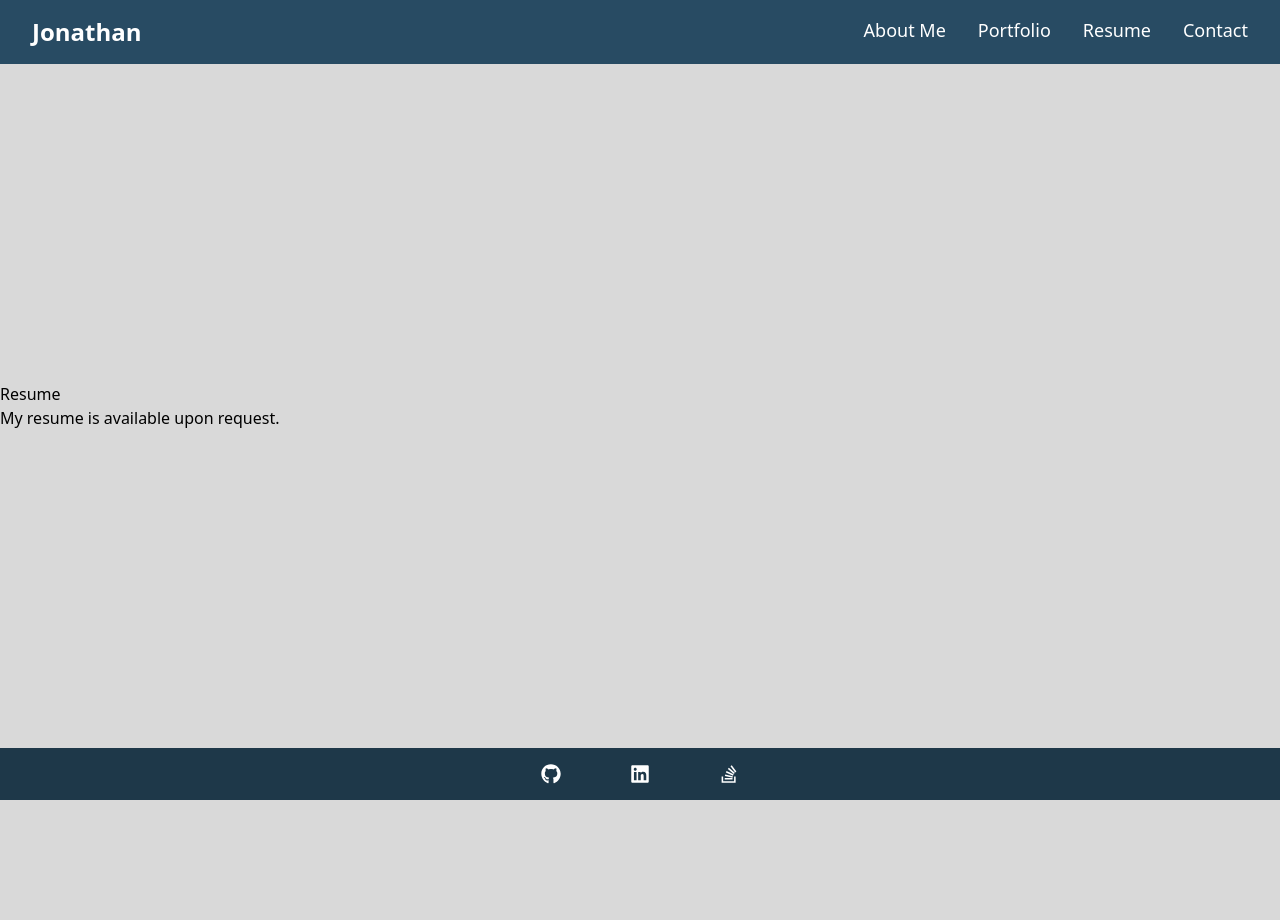
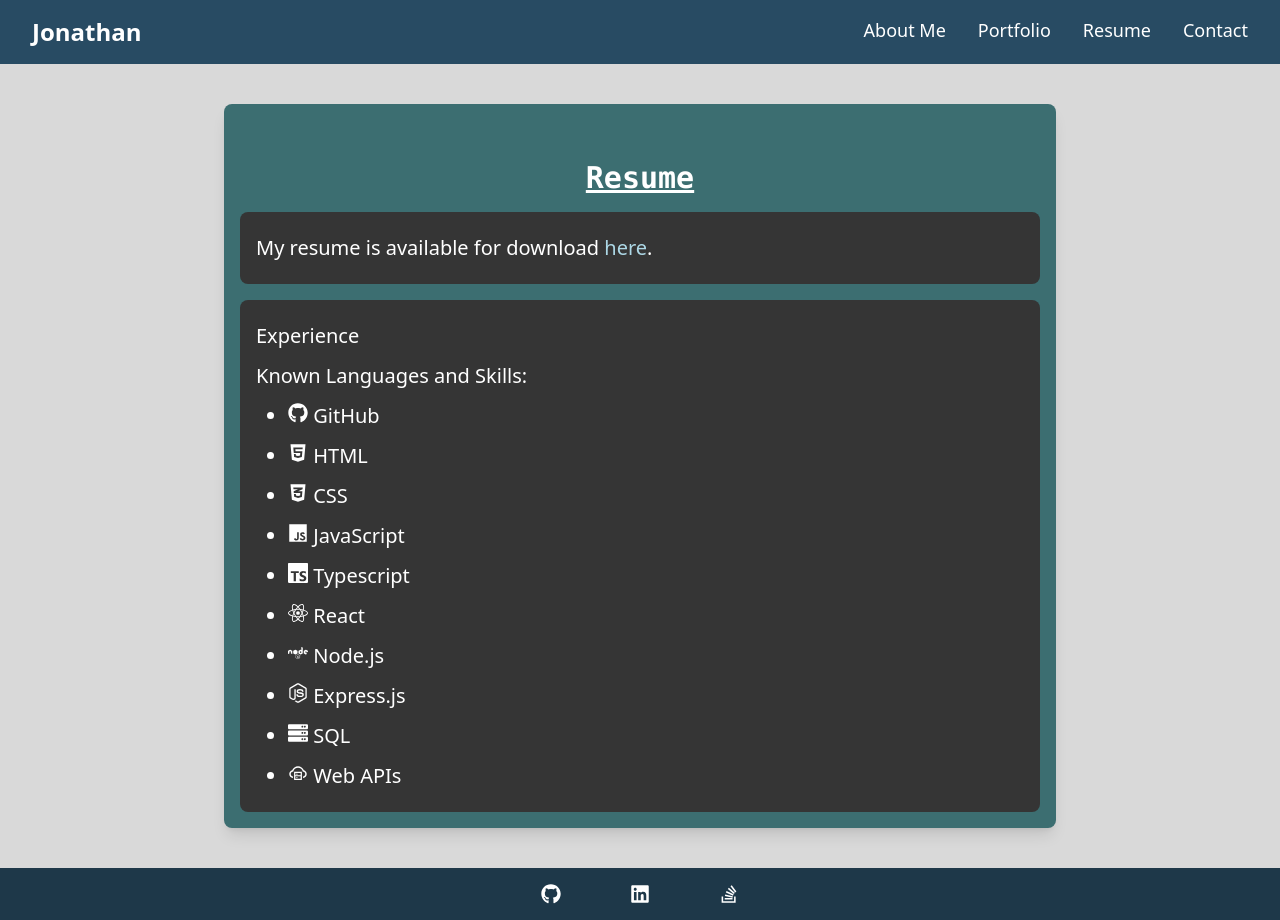
Before and after one commit to xPandemonium/Portfolio, a React (Vite) app: page /Resume in a window 1280 px wide. Before the commit the page ends 800 px from the top, so only its background shows below. Built offline with nearby package versions, Linux system fonts and the light colour scheme.

Commit message:
Added the Resume page

```diff
--- a/src/Styles/Styles.jsx
+++ b/src/Styles/Styles.jsx
@@ -1,6 +1,7 @@
 export const Styles = {
     // Nav links
     navLinks: 'hover:text-bg hover:underline',
+    link: 'text-link hover:text-linkHover hover:underline',
     // Container
     container: 'bg-main p-4 min-xl:w-[65%] max-sm:w-[90%] w-[80%] mx-auto my-10 rounded-lg shadow-lg text-white',
     errorContainer: 'bg-error p-4 min-xl:w-[65%] max-sm:w-[90%] w-[80%] mx-auto my-10 rounded-lg shadow-lg text-white',
--- a/src/index.css
+++ b/src/index.css
@@ -12,4 +12,6 @@
     --color-btext: #555555;
     --color-outlineFocus: #7bdfff;
     --color-outline: #d8d8d8;
+    --color-link: #ADD8E6;
+    --color-linkHover: #7bdfff;
 }
--- a/src/pages/AboutMe.jsx
+++ b/src/pages/AboutMe.jsx
@@ -26,7 +26,7 @@ export default function AboutMe() {
 
           {/* List of Languages I've learned */}
           <ul className="list-disc ml-8">
-          <li><span className="inline-flex"><FaGithub /></span> GitHub</li>
+            <li><span className="inline-flex"><FaGithub /></span> GitHub</li>
             <li><span className="inline-flex"><FaHtml5 /></span> HTML</li>
             <li><span className="inline-flex"><FaCss3Alt /></span> CSS</li>
             <li><span className="inline-flex"><FaJs /></span> JavaScript</li>
--- a/src/pages/Resume.jsx
+++ b/src/pages/Resume.jsx
@@ -1,8 +1,33 @@
+import { Styles } from "../Styles/Styles";
+import { FaHtml5, FaCss3Alt, FaJs, FaNode, FaNodeJs, FaServer, FaGithub} from "react-icons/fa";
+import { SiTypescript, SiReact,  } from "react-icons/si";
+import { AiOutlineCloudServer } from "react-icons/ai";
+
 export default function Resume() {
     return (
-        <div>
-        <h1>Resume</h1>
-        <p>My resume is available upon request.</p>
+        <div className="flex items-center">
+            <div className={Styles.container}>
+                <h1 className={Styles.pageTittle}>Resume</h1>
+                <div className={Styles.paragraphContainer}>
+                    <p>My resume is available for download <a href="/resume.pdf" className={Styles.link}>here</a>.</p>
+                </div>
+                <div className={Styles.paragraphContainer}>
+                    <h2>Experience</h2>
+                    <p>Known Languages and Skills:</p>
+                    <ul className="list-disc ml-8">
+                        <li><span className="inline-flex"><FaGithub /></span> GitHub</li>
+                        <li><span className="inline-flex"><FaHtml5 /></span> HTML</li>
+                        <li><span className="inline-flex"><FaCss3Alt /></span> CSS</li>
+                        <li><span className="inline-flex"><FaJs /></span> JavaScript</li>
+                        <li><span className="inline-flex"><SiTypescript /></span> Typescript</li>
+                        <li><span className="inline-flex"><SiReact /></span> React</li>
+                        <li><span className="inline-flex"><FaNode /></span> Node.js</li>
+                        <li><span className="inline-flex"><FaNodeJs /></span> Express.js</li>
+                        <li><span className="inline-flex"><FaServer /></span> SQL</li>
+                        <li><span className="inline-flex"><AiOutlineCloudServer /></span> Web APIs</li>
+                    </ul>
+                </div>
+            </div>
         </div>
     )
 }
```
